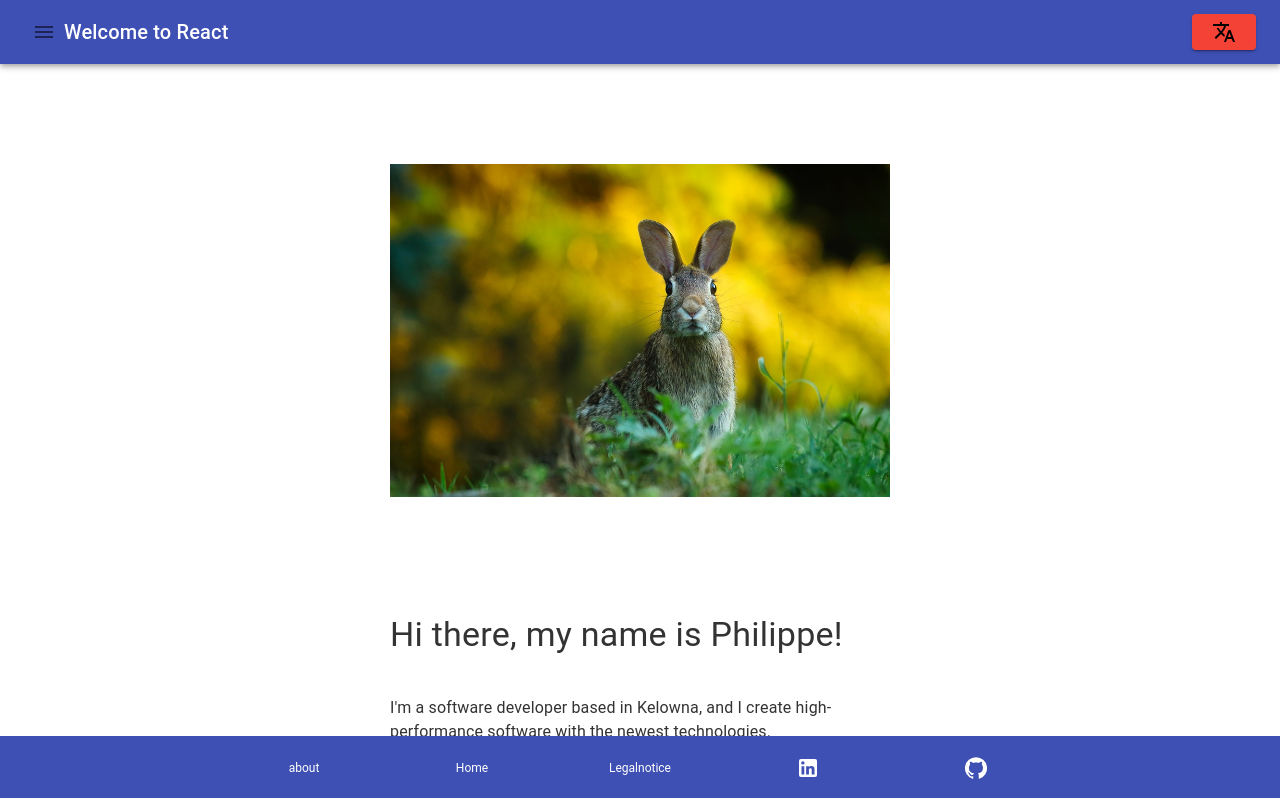
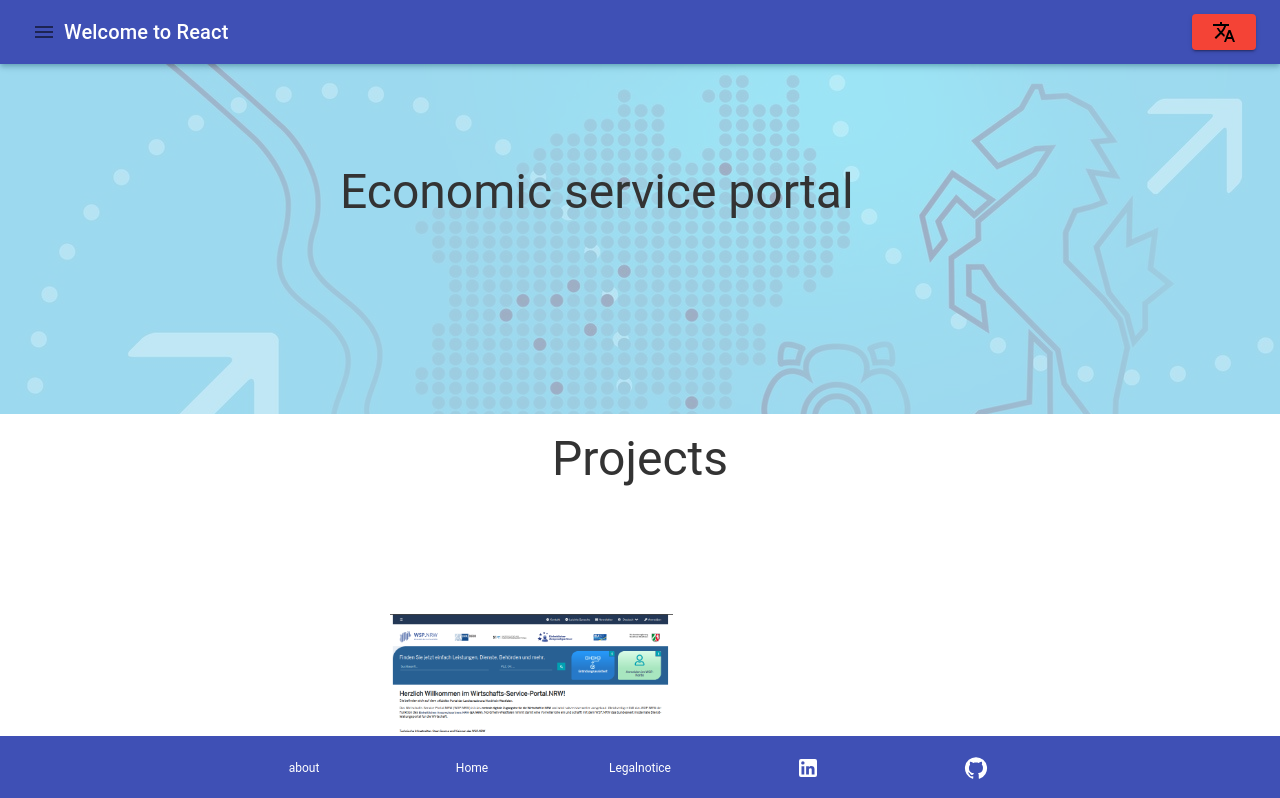
Before and after one commit to philippe-laurentiu/portfolio, a React (Create React App) app in the folder app/: page /projects/proexample in a window 1280 px wide. Shown: the top 798 px of the page. Built offline with nearby package versions, Linux system fonts and the light colour scheme.

Commit message:
text box and content are now optional

```diff
--- a/app/src/App.tsx
+++ b/app/src/App.tsx
@@ -37,6 +37,9 @@ const theme1 = createTheme({
       color: '#333333'
     },
     h4: {
+      color: '#333333'
+    },
+    h3: {
       color: '#333333'
     },
     h2: {
--- a/app/src/components/AsymmetricImage.css
+++ b/app/src/components/AsymmetricImage.css
@@ -1,7 +1,7 @@
 .test {
   background-color: blue;
-  height: auto;
-  width: 100%;
+  height: 250px;
+  width: auto;
   position: absolute;
   /* clip-path: polygon(0 0, 100% 0, 100% 100%, 0 100%); */
   /* clip-path: polygon(0 0, 90% 10%, 100% 100%, 10% 100%);
--- a/app/src/components/AsymmetricImage.tsx
+++ b/app/src/components/AsymmetricImage.tsx
@@ -9,7 +9,7 @@ const AsymmetricImage = ({ image }: Image): JSX.Element => {
   return (
     <div
       style={{
-        height: 'auto',
+        height: '250px',
         width: '100%',
         position: 'relative'
       }}
--- a/app/src/pages/pagefragments/ImageWithTextfragment.tsx
+++ b/app/src/pages/pagefragments/ImageWithTextfragment.tsx
@@ -6,17 +6,21 @@ import Typography from '@material-ui/core/Typography'
 
 export interface ImageWithTextInterface {
   background: string
-  projectImage: string
-  titleLogoText: TitleLogoTextInterface
+  projectImage?: string
+  titleLogoText?: TitleLogoTextInterface
 }
 
 export interface TitleLogoTextInterface {
   title: string
   logo?: string
-  text: string
+  text?: string
 }
 
-export const ImageWithTextFragment = ({ projectImage, background, titleLogoText }: ImageWithTextInterface): JSX.Element => {
+export const ImageWithTextFragment = ({
+  projectImage,
+  background,
+  titleLogoText
+}: ImageWithTextInterface): JSX.Element => {
   const style = {
     width: '500px',
     height: '250px',
@@ -27,46 +31,70 @@ export const ImageWithTextFragment = ({ projectImage, background, titleLogoText
     marginRight: '50px'
   }
 
+  if (projectImage == null) {
+    style.width = '600px'
+    style.height = '150px'
+  }
+
   return (
-    <Box width={'100%'} sx={{
+    <Box
+      width={'100%'}
+      sx={{
         backgroundImage: background
-    }}>
-      <Grid container justifyContent='center'>
+      }}
+    >
+      <Grid container justifyContent="center">
+        {projectImage != null && (
           <Grid item>
             <Box sx={style}>
               <AsymmetricImage image={projectImage} />
             </Box>
           </Grid>
+        )}
+        {titleLogoText != null && (
           <Grid item>
             <Box sx={style}>
-            <TitleLogoText {...titleLogoText}/>
+              <TitleLogoText {...titleLogoText} />
             </Box>
           </Grid>
+        )}
       </Grid>
     </Box>
   )
 }
 
-export const TitleLogoText = ({ title, logo, text }: TitleLogoTextInterface): JSX.Element => {
+export const TitleLogoText = ({
+  title,
+  logo,
+  text
+}: TitleLogoTextInterface): JSX.Element => {
   let logoelement = <Box margin={'40px'}></Box>
 
   if (typeof logo !== 'undefined') {
     logoelement = (
       <Box margin={'40px'}>
-        <img src={logo} alt='logo' className='image'/>
+        <img src={logo} alt="logo" className="image" />
       </Box>
     )
   }
 
+  let titleElement = <Typography gutterBottom={true} variant={'h4'}>
+    {title}
+  </Typography>
+
+  if (text == null) {
+    titleElement = <Typography gutterBottom={true} variant={'h3'}>
+      {title}
+    </Typography>
+  }
+
   return (
     <Box>
-      <Typography gutterBottom={true} variant='h4'>
-        {title}
-      </Typography>
-      { logoelement }
-      <Typography>
-        {text}
-      </Typography>
+      {titleElement}
+      {logoelement}
+      {text != null &&
+        <Typography>{text}</Typography>
+      }
     </Box>
   )
 }
--- a/app/src/pages/projects/ProExample.tsx
+++ b/app/src/pages/projects/ProExample.tsx
@@ -1,10 +1,12 @@
 import React from 'react'
 import { ImageWithText, Title, TwoBoxes, Technology } from '../PageFragments'
-import testImg from '../../assets/test.jpg'
-import { gradient } from '../../utils/calculateGradient'
+// import testImg from '../../assets/test.jpg'
+// import { gradient } from '../../utils/calculateGradient'
 import Container from '@material-ui/core/Container' // todo @material-ui is not @mui/material
 import Box from '@mui/material/Box'
 import { useAutoTranslation } from '../../hooks/useAutoTranslation'
+import wspIhkHeader from '../../assets/projects/wsp/wsp_ihk_header.png'
+import wspWebsite from '../../assets/projects/wsp/wsp_website.png'
 
 const ProExampel = (): JSX.Element => {
   const [at] = useAutoTranslation()
@@ -13,14 +15,20 @@ const ProExampel = (): JSX.Element => {
     <Box>
       <Container>
         <ImageWithText
-            projectImage={testImg}
-            background={gradient('rgba(0,0,0,0)', 'rgba(0,0,0,0)')}
+            background={`url(${wspIhkHeader})`}
             titleLogoText={{
-              title: at('Hi there, my name is Philippe!'),
-              text: "I'm a software developer based in Kelowna, and  I create high-performance software with the newest technologies."
+              title: at('Economic service portal')
             }}
           />
         <Title>{at('Projects')}</Title>
+        <ImageWithText
+            projectImage={wspWebsite}
+            background={"gradient('rgba(0,0,0,0)', 'rgba(0,0,0,0)')"}
+            titleLogoText={{
+              title: at('Economic service portal'),
+              text: at('The Economic Service Portal.NRW is the central digital gateway for the economy in NRW.')
+            }}
+          />
         <TwoBoxes>
             <Technology></Technology>
             <Technology></Technology>
```
Also changed, not shown: app/src/assets/projects/wsp/wsp_ihk_header.png (added). Lines whose indentation alone changed are shown as unchanged.
